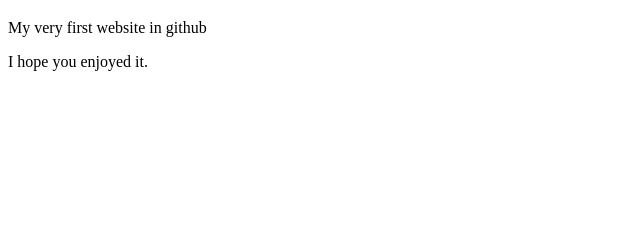
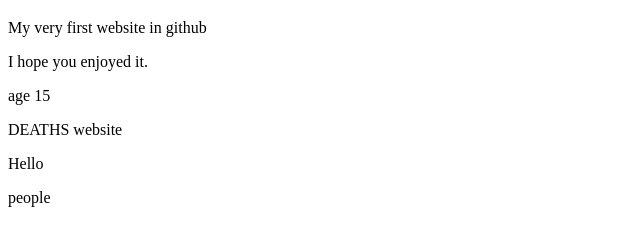
Before and after one commit to Elkono345/I-am-Death, a plain HTML site: page index.html in a window 1280 px wide. Shown: the part 61-306 px from the top of the page, without its empty margins (0-640 px from the left). Drawn offline with Linux system fonts and the light colour scheme.

Commit message:
My 3rd commit

```diff
--- a/index.html
+++ b/index.html
@@ -9,5 +9,9 @@
     <h1>Hello Death</h1>
     <p>My very first website in github</p>
     <p>I hope you enjoyed it.</p>
+    <p>age 15</p>
+    <p>DEATHS website</p>
+    <P>Hello</P>
+    <P>people</P>
 </body>
 </html>
```
